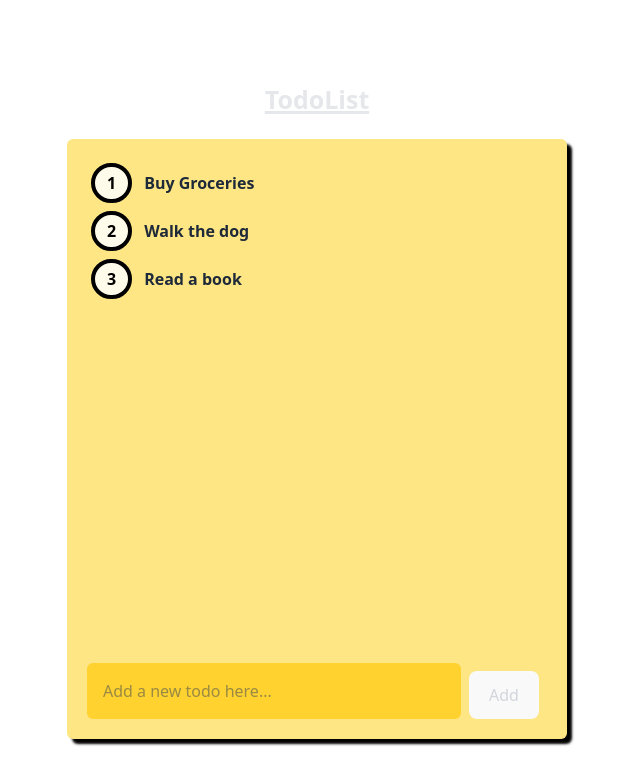
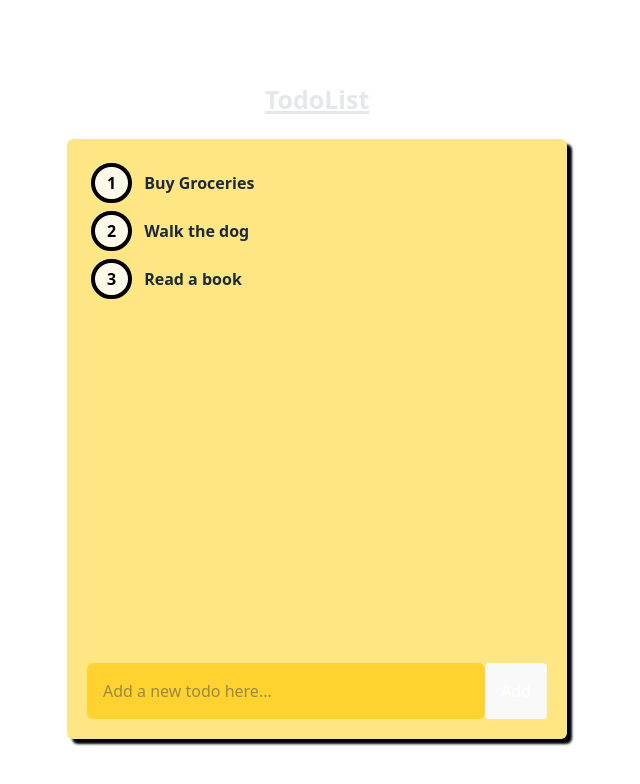
Before and after one commit to caveman09/todo-app, a React (Vite) app: page / in a window 1280 px wide. Shown: the top 784 px of the page, without its empty margins (323-963 px from the left). Built offline with nearby package versions, Linux system fonts and the light colour scheme.

Commit message:
Generic button widget

```diff
--- a/package.json
+++ b/package.json
@@ -11,6 +11,7 @@
   },
   "dependencies": {
     "@tailwindcss/vite": "^4.1.10",
+    "class-variance-authority": "^0.7.1",
     "react": "^19.1.0",
     "react-dom": "^19.1.0",
     "tailwindcss": "^4.1.10"
--- a/src/components/todo-list.tsx
+++ b/src/components/todo-list.tsx
@@ -1,6 +1,7 @@
 import { memo, useContext, useState } from "react";
 import TodoWidget, { type todo } from "./todo-widget";
 import { TodosContext } from "../context/TodosContext";
+import SimpleButton from "./ui/simple-button";
 
 export const TodoList = memo(function TodoList() {
     const { todos } = useContext(TodosContext) || { todos: [] };
@@ -34,9 +35,9 @@ export const TodoInput = memo(function TodoInput() {
         }}>
             <div className="flex flex-grow-1 justify-between">
                 <input type='text' placeholder='Add a new todo here...' className="bg-amber-300 flex-grow-1 rounded-md p-4" value={inputText} onChange={(e) => { setInputText(e.target.value); }} />
-                <button className='text-gray-300 mx-2 mt-2' type="submit">
+                <SimpleButton type="submit" variant={"primary"} size={"medium"}>
                     Add
-                </button>
+                </SimpleButton>
             </div>
         </form>
     )
--- a/src/components/todo-widget.tsx
+++ b/src/components/todo-widget.tsx
@@ -12,6 +12,18 @@ const TodoIdWidget = memo(({ id }: { id: number }) => {
     )
 })
 
+const ToggleCompletedButton = memo(({ hovered, todo }: { hovered: boolean, todo: todo }) => {
+    return (
+        <>
+            {hovered && (
+                <button className="m-0 p-0">
+                    <span className="m-0 p-0">{todo.completed ? "✅" : "❌"}</span>
+                </button>
+            )}
+        </>
+    )
+})
+
 const TodoWidget = ({ todo }: { todo: todo }) => {
     const [hovered, setHovered] = useState(false);
 
@@ -23,7 +35,7 @@ const TodoWidget = ({ todo }: { todo: todo }) => {
                     <TodoIdWidget id={todo.id || 0} />
                     <span className="my-auto">{todo.title}</span>
                 </div>
-                {hovered && <span className="my-auto mr-2">{todo.completed ? " ✅" : " ❌"}</span>}
+                <ToggleCompletedButton hovered={hovered} todo={todo} />
             </li>
         </div>
     )
--- /dev/null
+++ b/src/components/ui/simple-button.tsx
@@ -0,0 +1,51 @@
+import React, { memo } from 'react';
+import type { ButtonHTMLAttributes } from 'react';
+import { cva, type VariantProps } from 'class-variance-authority';
+
+const buttonVariants = cva(
+    "font-medium rounded transition-colors focus:outline-none focus:ring-2 focus:ring-offset-2 " +
+    "focus:ring-offset-amber-200 focus:ring-amber-500 disabled:opacity-50 disabled:pointer-events-none",
+    {
+        variants: {
+            variant: {
+                primary: "bg-amber-500 text-white hover:bg-amber-600 focus:ring-amber-500",
+                secondary: "bg-amber-200 text-gray-800 hover:bg-amber-300 focus:ring-amber-300",
+                ghost: "bg-transparent text-gray-800 hover:bg-amber-100 focus:ring-amber-100",
+                link: "bg-transparent text-blue-600 hover:bg-blue-100 focus:ring-blue-100 underline",
+            },
+            size: {
+                small: "px-2 py-1 text-sm",
+                medium: "px-4 py-2",
+                large: "px-6 py-3 text-lg",
+            },
+            fullWidth: {
+                true: "w-full",
+                false: "w-auto",
+            }
+        },
+        defaultVariants: {
+            variant: "primary",
+            size: "medium",
+            fullWidth: false,
+        }
+    }
+);
+
+interface SimpleButtonProps
+    extends ButtonHTMLAttributes<HTMLButtonElement>,
+    VariantProps<typeof buttonVariants> {
+    leftIcon?: React.ReactNode;
+    rightIcon?: React.ReactNode;
+}
+
+const SimpleButton = memo(({ children, variant, size, fullWidth, leftIcon, rightIcon, disabled, ...props }: SimpleButtonProps) => {
+    return (
+        <button className={buttonVariants({ variant, size, fullWidth })} disabled={disabled} {...props}>
+            {leftIcon && <span className="mr-2">{leftIcon}</span>}
+            {children}
+            {rightIcon && <span className="ml-2">{rightIcon}</span>}
+        </button>
+    )
+})
+
+export default SimpleButton;
--- /dev/null
+++ b/src/components/ui/simple-textbox.tsx
@@ -0,0 +1,25 @@
+import React, { memo } from 'react';
+import { cva, type VariantProps } from 'class-variance-authority';
+
+const textBoxVariants = cva(
+    "type-text",
+    {
+        variants: {},
+        defaultVariants: {}
+    }
+);
+
+interface SimpleTextBoxProps
+    extends React.InputHTMLAttributes<HTMLInputElement>,
+    VariantProps<typeof textBoxVariants> {
+    leftIcon?: React.ReactNode;
+    rightIcon?: React.ReactNode;
+}
+
+const SimpleTextBox = memo(({ }: SimpleTextBoxProps) => {
+    return (
+        <input className={textBoxVariants()} />
+    );
+});
+
+export default SimpleTextBox;
--- a/src/index.css
+++ b/src/index.css
@@ -36,27 +36,6 @@ h1 {
   line-height: 1.1;
 }
 
-button {
-  border-radius: 8px;
-  border: 1px solid transparent;
-  padding: 0.6em 1.2em;
-  font-size: 1em;
-  font-weight: 500;
-  font-family: inherit;
-  background-color: #1a1a1a;
-  cursor: pointer;
-  transition: border-color 0.25s;
-}
-
-button:hover {
-  border-color: #646cff;
-}
-
-button:focus,
-button:focus-visible {
-  outline: 4px auto -webkit-focus-ring-color;
-}
-
 @media (prefers-color-scheme: light) {
   :root {
     color: #213547;
```
Also changed, not shown: 1 other file (tests, documents, lock files or other folders).
